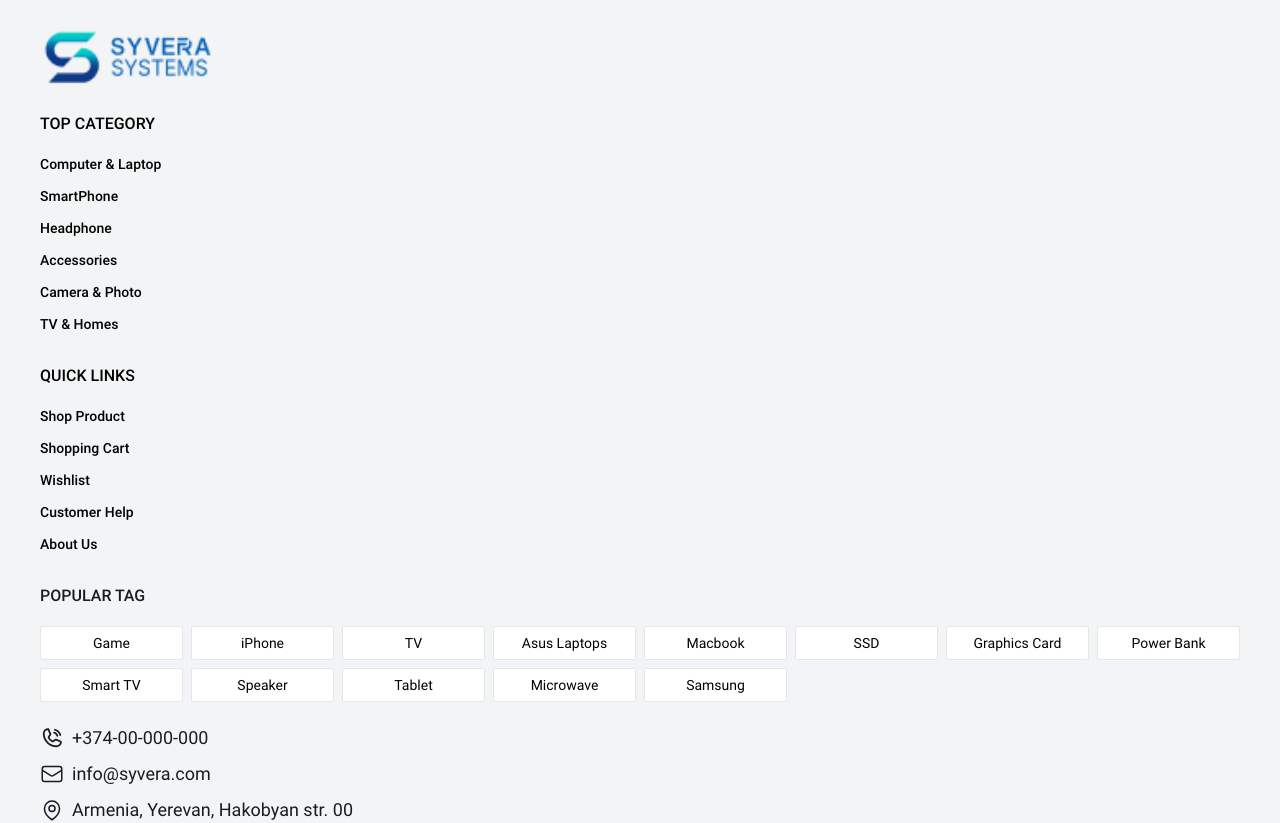
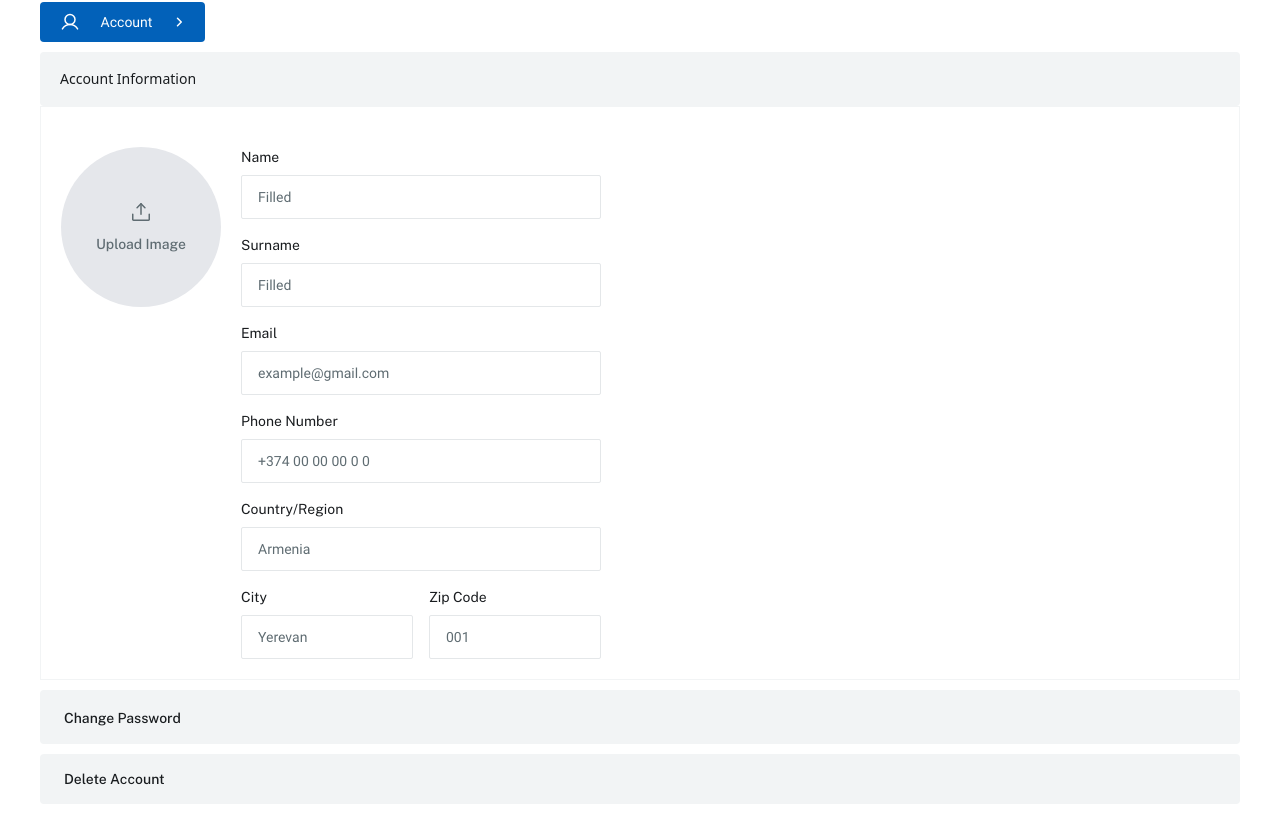
Before and after one commit to latona-team/testapp132, a Next.js app: page / in a window 1280 px wide. Shown: the part 262-1085 px from the top of the page. Built offline with nearby package versions, Linux system fonts and the light colour scheme.

Commit message:
feat: implement AccountInformation component and integrate it into HomePageScreenView

```diff
--- /dev/null
+++ b/src/features/home/components/account-information.tsx
@@ -0,0 +1,267 @@
+"use client";
+import React, { useState } from "react";
+import Icon from "@/src/common/components/icon";
+import Input from "@/src/common/components/input";
+import ChangePassword from "@/src/common/components/change-password";
+import { PasswordFieldName } from "@/src/lib/type";
+
+function AccountInformation() {
+  const [imagePreview, setImagePreview] = useState<string | null>(null);
+  const [formData, setFormData] = useState({
+    name: "",
+    surname: "",
+    email: "",
+    phone: "",
+    country: "",
+    city: "",
+    zipCode: "",
+  });
+
+  const [showPasswordModal, setShowPasswordModal] = useState(false);
+  const [passwordData, setPasswordData] = useState({
+    oldPassword: "",
+    newPassword: "",
+    confirmPassword: "",
+  });
+
+  const [passwordErrors, setPasswordErrors] = useState<string | null>(null);
+
+  const [showPasswordState, setShowPasswordState] = useState({
+    oldPassword: false,
+    newPassword: false,
+    confirmPassword: false,
+  });
+
+  const handleInputChange = (
+    e: React.ChangeEvent<HTMLInputElement | HTMLSelectElement>,
+  ) => {
+    const { name, value } = e.target;
+    setFormData((prev) => ({
+      ...prev,
+      [name]: value,
+    }));
+  };
+
+  const handlePasswordChange = (e: React.ChangeEvent<HTMLInputElement>) => {
+    const { name, value } = e.target;
+    setPasswordData((prev) => ({
+      ...prev,
+      [name]: value,
+    }));
+  };
+
+  const togglePasswordVisibility = (field: PasswordFieldName) => {
+    setShowPasswordState((prev) => ({
+      ...prev,
+      [field]: !prev[field],
+    }));
+  };
+
+  const togglePasswordModal = (open: boolean) => {
+    setShowPasswordModal(open);
+    if (!open) {
+      setPasswordData({
+        oldPassword: "",
+        newPassword: "",
+        confirmPassword: "",
+      });
+      setPasswordErrors(null);
+      setShowPasswordState({
+        oldPassword: false,
+        newPassword: false,
+        confirmPassword: false,
+      });
+    }
+  };
+
+  const handleSavePassword = () => {
+    if (
+      !passwordData.oldPassword.trim() ||
+      !passwordData.newPassword.trim() ||
+      !passwordData.confirmPassword.trim()
+    ) {
+      setPasswordErrors("All password fields are required.");
+      return;
+    }
+
+    if (passwordData.newPassword !== passwordData.confirmPassword) {
+      setPasswordErrors("New password and confirm password must match.");
+      return;
+    }
+
+    console.log("Save password", passwordData);
+    setPasswordErrors(null);
+    togglePasswordModal(false);
+  };
+
+  const handleImageUpload = (e: React.ChangeEvent<HTMLInputElement>) => {
+    const file = e.target.files?.[0];
+    if (file) {
+      const reader = new FileReader();
+      reader.onloadend = () => {
+        setImagePreview(reader.result as string);
+      };
+      reader.readAsDataURL(file);
+      console.log("Image uploaded:", file);
+    }
+  };
+
+  return (
+    <div className="w-full pt-10 px-5 pb-17.5 tablet:p-10 desktop:px-75">
+      <button className="flex items-center justify-between bg-[#0261B9] text-white px-5 py-2.5 w-41.25 rounded-sm">
+        <Icon name="user-white" size={20} />
+        <span className="text-white text-[14px] leading-5 font-mardoto-regular">
+          Account
+        </span>
+
+        <Icon name="down-right-white" size={12} />
+      </button>
+
+      <div className="bg-white rounded-lg pt-2.5">
+        <div className="pl-5 py-4.25 bg-[#F2F4F5] rounded-sm">
+          <div className=" flex justify-start items-center">
+            <h2 className="font-medium text-[14px] leading-5 text-[#191C1F] ">
+              Account Information
+            </h2>
+          </div>
+        </div>
+        <div className="border border-[#F2F4F5] px-5 pb-2.5 tablet:pt-10 tablet:pb-5">
+          <div className="flex flex-col tablet:flex-row  tablet:gap-5">
+            <div className="pt-5 tablet:pt-0">
+              <label
+                htmlFor="image-upload"
+                className="flex flex-col items-center justify-center tablet:w-40 tablet:h-40 w-25 h-25 bg-gray-200 rounded-full cursor-pointer hover:bg-gray-300 mb-3 overflow-hidden"
+              >
+                <input
+                  id="image-upload"
+                  type="file"
+                  accept="image/*"
+                  onChange={handleImageUpload}
+                  className="hidden"
+                />
+                {imagePreview ? (
+                  // eslint-disable-next-line @next/next/no-img-element
+                  <img
+                    src={imagePreview}
+                    alt="Profile preview"
+                    className="w-full h-full object-cover"
+                  />
+                ) : (
+                  <div className="flex flex-col items-center tablet:gap-2.5">
+                    <Icon name="upload" />
+                    <span className="text-[12px] leading-5 text-[#5F6C72] font-public-sans-medium tablet:text-[14px] ">
+                      Upload Image
+                    </span>
+                  </div>
+                )}
+              </label>
+            </div>
+
+            <div className="pt-1.75 tablet:pt-0">
+              <div className="flex flex-col gap-4">
+                <Input
+                  label="Name"
+                  placeholder="Filled"
+                  name="name"
+                  value={formData.name}
+                  onChange={handleInputChange}
+                  className=""
+                />
+
+                <Input
+                  label="Surname"
+                  placeholder="Filled"
+                  name="surname"
+                  value={formData.surname}
+                  onChange={handleInputChange}
+                  className=""
+                />
+
+                <Input
+                  label="Email"
+                  placeholder="example@gmail.com"
+                  name="email"
+                  value={formData.email}
+                  onChange={handleInputChange}
+                  className=""
+                />
+
+                <Input
+                  label="Phone Number"
+                  placeholder="+374 00 00 00 0 0"
+                  name="phone"
+                  value={formData.phone}
+                  onChange={handleInputChange}
+                  className=""
+                />
+
+                <Input
+                  label="Country/Region"
+                  placeholder="Armenia"
+                  name="country"
+                  value={formData.country}
+                  onChange={handleInputChange}
+                  className=""
+                />
+
+                <div className="tablet:flex-row tablet:items-center tablet:gap-4 flex flex-col gap-4">
+                  <Input
+                    label="City"
+                    placeholder="Yerevan"
+                    name="city"
+                    value={formData.city}
+                    onChange={handleInputChange}
+                    className="tablet:max-w-43"
+                  />
+
+                  <Input
+                    label="Zip Code"
+                    placeholder="001"
+                    name="zipCode"
+                    value={formData.zipCode}
+                    onChange={handleInputChange}
+                    className="tablet:max-w-43"
+                  />
+                </div>
+              </div>
+            </div>
+          </div>
+        </div>
+
+        <div className="pt-2.5">
+          <div className="flex flex-col gap-2.5">
+            <button
+              type="button"
+              onClick={() => togglePasswordModal(true)}
+              className="rounded-sm bg-[#F2F4F5] py-3.75 pl-6 text-left w-full cursor-pointer"
+            >
+              <span className="font-public-sans-medium text-[14px] leading-5 text-[#191C1F]">
+                Change Password
+              </span>
+            </button>
+
+            <div className="rounded-sm bg-[#F2F4F5] py-3.75 pl-6 cursor-pointer">
+              <p className="font-public-sans-medium text-[14px] leading-5 text-[#191C1F]">
+                Delete Account
+              </p>
+            </div>
+          </div>
+        </div>
+      </div>
+
+      {showPasswordModal && (
+        <ChangePassword
+          handlePasswordChange={handlePasswordChange}
+          handleSavePassword={handleSavePassword}
+          passwordData={passwordData}
+          passwordErrors={passwordErrors}
+          showPasswordState={showPasswordState}
+          togglePasswordModal={togglePasswordModal}
+          togglePasswordVisibility={togglePasswordVisibility}
+        />
+      )}
+    </div>
+  );
+}
+
+export default AccountInformation;
--- a/src/features/home/screen/home-page-screen-view.tsx
+++ b/src/features/home/screen/home-page-screen-view.tsx
@@ -1,7 +1,8 @@
 import React from "react";
+import AccountInformation from "@/src/features/home/components/account-information";
 
 function HomePageScreenView() {
-  return <div>HomePageScreenView</div>;
+  return <AccountInformation />;
 }
 
 export default HomePageScreenView;
```
